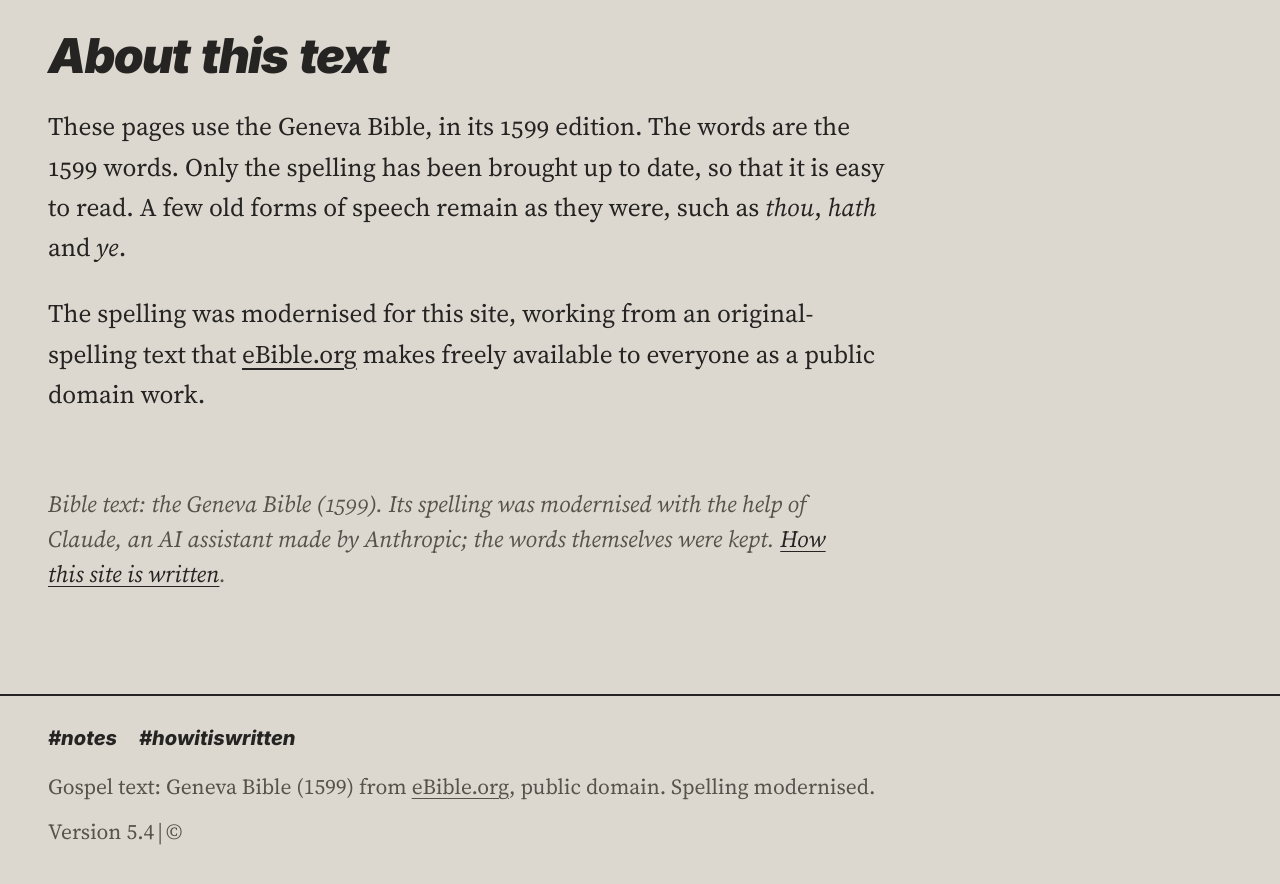
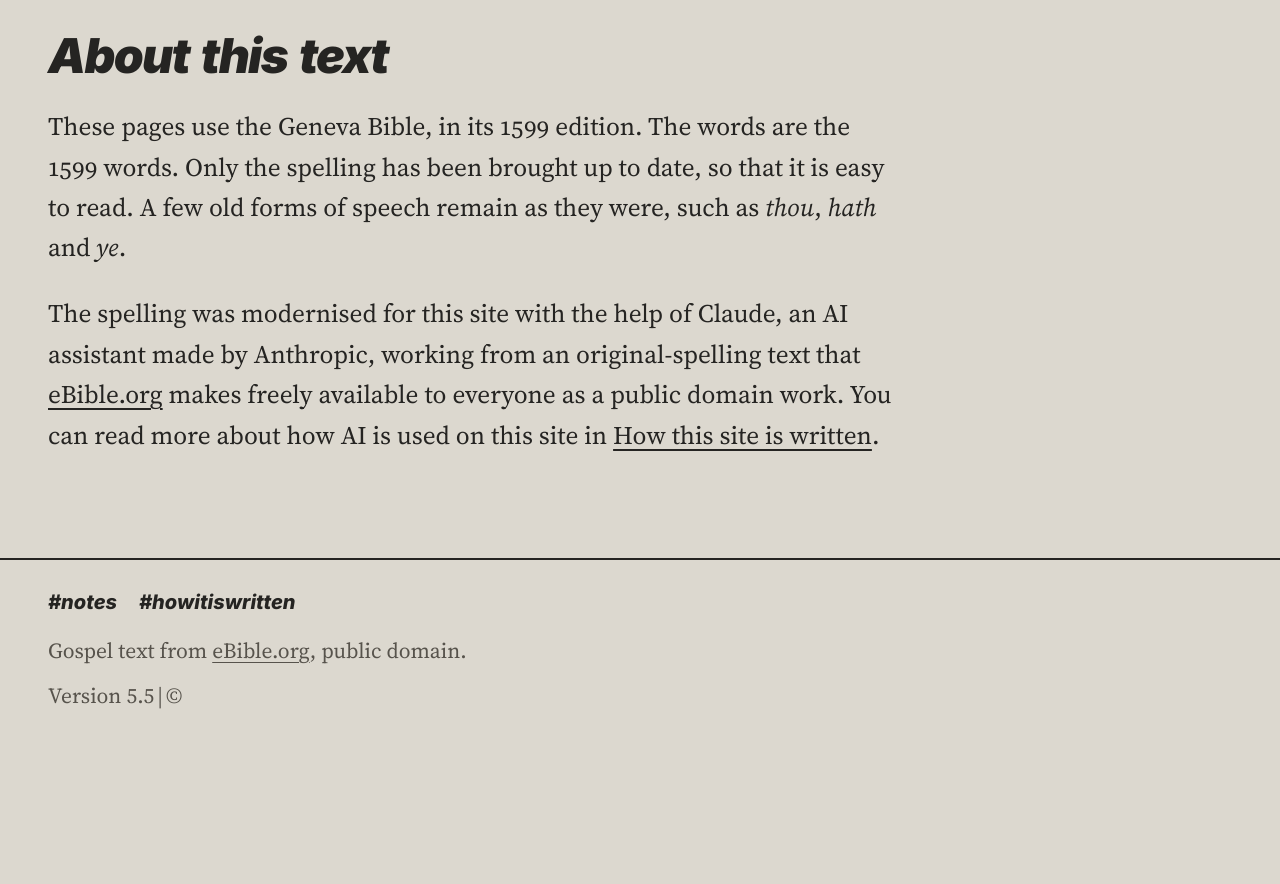
Before and after one commit to ForestWalkUK/truthpeaceandlove, a Jekyll site: the page built from gospels/index.md, in a window 1280 px wide and 900 px high, scrolled down 851 px. Shown: the top 884 px of the window. Built offline with Jekyll 4.4.1, drawn with Linux system fonts in a browser that asks for light colours; after the commit the page ends 1615 px from its top, so only the background shows below that.

Commit message:
Remove repetition from the Gospel text notes (v5.5)
The AI note on Gospel pages now states only Claude's part; the footer credit names eBible.org only; the #gospels page explains Claude's part in "About this text" and no longer shows a separate AI note.

Co-Authored-By: Claude Opus 5.5 <noreply@anthropic.com>

```diff
--- a/_config.yml
+++ b/_config.yml
@@ -3,7 +3,7 @@ lang: en-GB
 url: "https://forestwalkuk.github.io"
 baseurl: "/truthpeaceandlove"
 markdown: kramdown
-site_version: "5.4"
+site_version: "5.5"
 strapline: Found in Jesus Christ
 exclude:
   - README.md
--- a/_data/ai_notes.yml
+++ b/_data/ai_notes.yml
@@ -7,7 +7,7 @@
 # "standard" (the default for most pages) has been removed, so those pages show no AI note.
 # Articles explain their own use of AI at the foot of each one.
 
-gospels: "Bible text: the Geneva Bible (1599). Its spelling was modernised with the help of Claude, an AI assistant made by Anthropic; the words themselves were kept."
+gospels: "Claude, an AI assistant made by Anthropic, helped to modernise the spelling."
 
 story: "My own account, in my own words. Claude, an AI assistant made by Anthropic, suggested one or two small clarifications and wrote the shortened version."
 
--- a/_layouts/default.html
+++ b/_layouts/default.html
@@ -43,7 +43,7 @@
 <p>Scripture pop-ups by <a href="https://av1611.com/verseclick/">VerseClick</a>™ from AV1611.com (Authorised Version).</p>
 {% endunless %}
 {% if page.bible == "geneva" %}
-<p>Gospel text: Geneva Bible (1599) from <a href="https://ebible.org/">eBible.org</a>, public domain. Spelling modernised.</p>
+<p>Gospel text from <a href="https://ebible.org/">eBible.org</a>, public domain.</p>
 {% endif %}
 <p class="version">Version {{ site.site_version }}&thinsp;|&thinsp;<a class="copyright-link" href="{{ '/copyright/' | relative_url }}" aria-label="Copyright" title="Copyright">&copy;</a></p>
 </footer>
--- a/gospels/index.md
+++ b/gospels/index.md
@@ -21,4 +22,4 @@ Here is what Jesus said and did, as told in the four Gospels: Matthew, Mark, Luk
 
 These pages use the Geneva Bible, in its 1599 edition. The words are the 1599 words. Only the spelling has been brought up to date, so that it is easy to read. A few old forms of speech remain as they were, such as *thou*, *hath* and *ye*.
 
-The spelling was modernised for this site, working from an original-spelling text that [eBible.org](https://ebible.org/) makes freely available to everyone as a public domain work.
+The spelling was modernised for this site with the help of Claude, an AI assistant made by Anthropic, working from an original-spelling text that [eBible.org](https://ebible.org/) makes freely available to everyone as a public domain work. You can read more about how AI is used on this site in [How this site is written]({{ '/how-this-site-is-written/' | relative_url }}).
```
Also changed, not shown: other parts of gospels/index.md (+1 -0 lines), CLAUDE.md (+1 -1 lines), CHANGELOG.txt.
